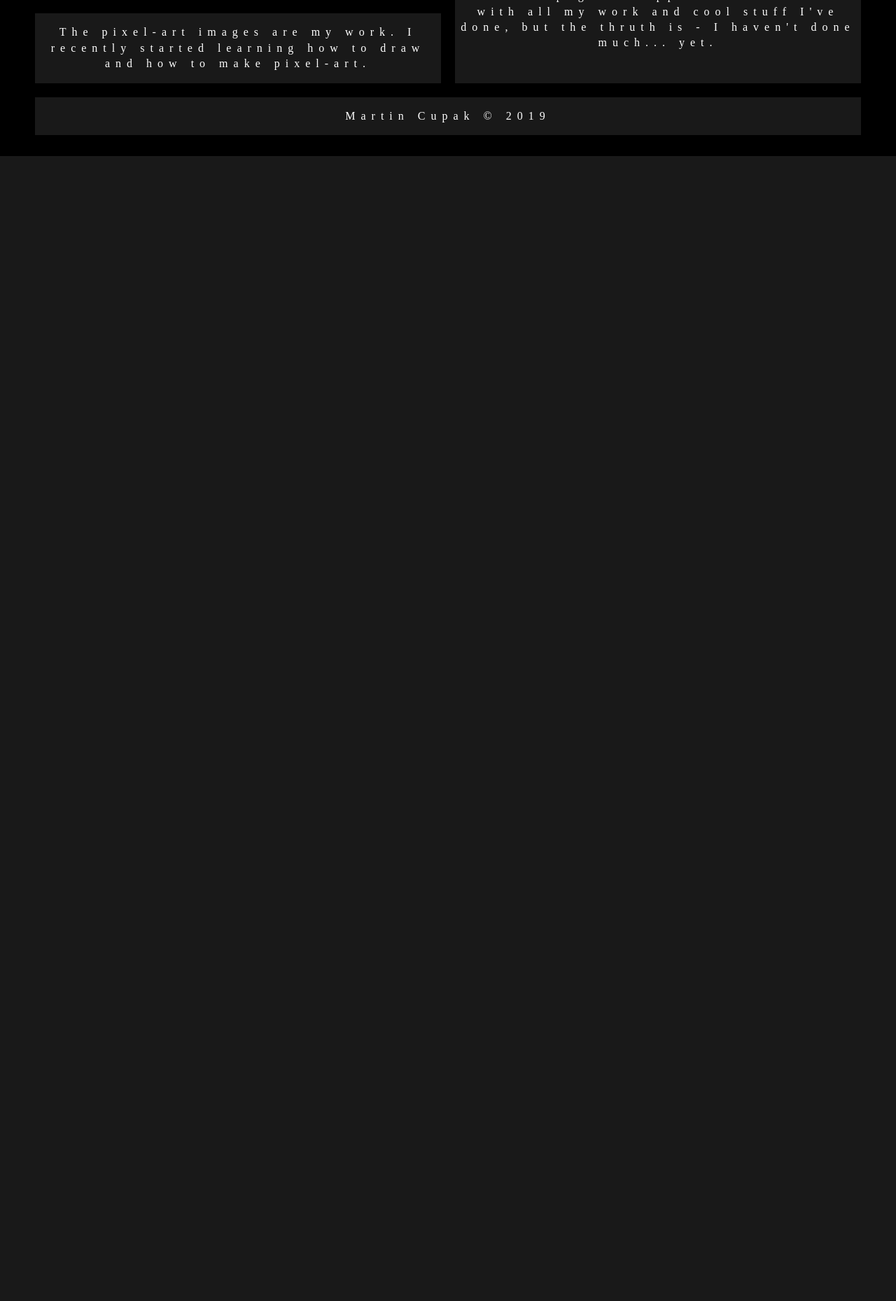
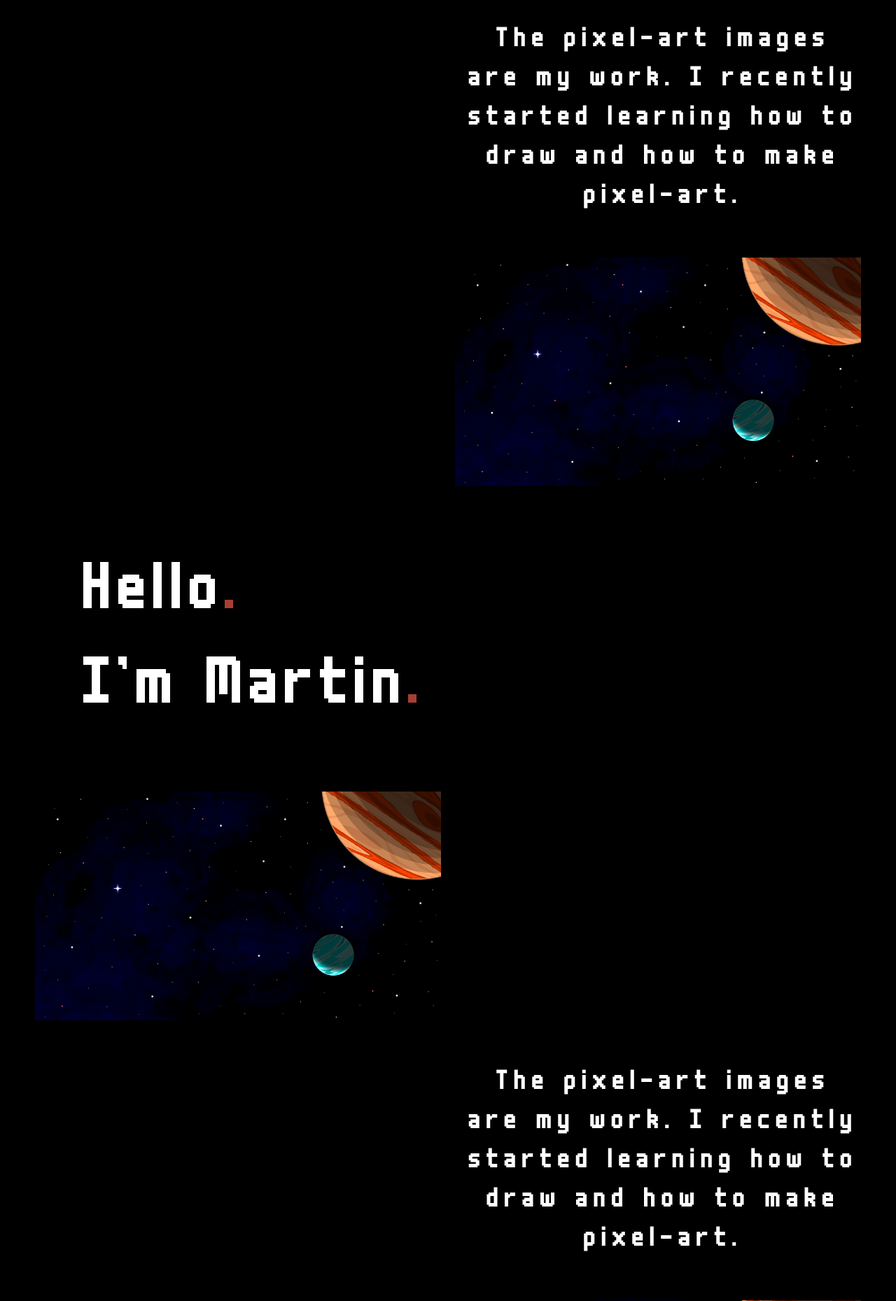
Before and after one commit to Cupesh/Web-projects, a PHP site: page / in a window 1280 px wide. Shown: the part 884-2743 px from the top of the page at 70% size. Before the commit the page ends 1107 px from the top, so only its background shows below. Run offline with PHP 8.4, Linux system fonts and the light colour scheme; some web fonts are replaced.

Commit message:
Add files via upload

```diff
--- a/index.html
+++ b/index.html
@@ -16,49 +16,56 @@
             <nav class="main-nav">
                 <ul>
                     <li>
-                        <a href="#">Home</a>
+                        <a href="#"><img src="assets/icon-home.png">Home</a>
                     </li>
                     <li>
-                        <a href="#">Resume</a>
+                        <a href="#"><img src="assets/icon-resume.png">Resume</a>
                     </li>
                     <li>
-                        <a href="#">Portfolio</a>
+                        <a href="#"><img src="assets/icon-portfolio.png">Portfolio</a>
                     </li>
                     <li>
-                        <a href="#">Contact Me</a>
+                        <a href="#"><img src="assets/icon-contact.png">Contact Me</a>
                     </li>
                 </ul>
             </nav>
             <!-- left and right main panels -->
             <div class="container-1">
-                <div class="left-panel">
                 <div class="box la">
                     <h1>Hello<span class="dot">.</span><br>I'm Martin<span class="dot">.</span></h1>
                 </div>
-                    <div class="box lb">
-                        <img src="https://source.unsplash.com/random/200x200" alt="">
+                <div></div>
+                <div class="box image">
+                    <img src="assets/space-background.png" alt="">
                 </div>
-                    <div class="box lc">
+                <div></div>
+                <div></div>
+                <div class="box text">
                     <p>The pixel-art images are my work. I recently started learning how to draw and how to
                         make pixel-art.
                     </p>
                 </div>
-                </div>
-
-                <div class="right-panel">
-                    <div class="box ra">
+                <div></div>
+                <div class="box image">
                     <img src="assets/space-background.png" alt="">
                 </div>
-                    <div class="box rb">
-                        <p>This webpage is supposed to be filled with all my work and cool stuff I've done,
-                            but the thruth is - I haven't done much... yet.
+                <div class="box la">
+                    <h1>Hello<span class="dot">.</span><br>I'm Martin<span class="dot">.</span></h1>
+                </div>
+                <div></div>
+                <div class="box image">
+                    <img src="assets/space-background.png" alt="">
+                </div>
+                <div></div>
+                <div></div>
+                <div class="box text">
+                    <p>The pixel-art images are my work. I recently started learning how to draw and how to
+                        make pixel-art.
                     </p>
                 </div>
-                    <div class="box rc">
-                        <p>This webpage is supposed to be filled with all my work and cool stuff I've done,
-                                but the thruth is - I haven't done much... yet.
-                        </p>
-                    </div>
+                <div></div>
+                <div class="box image">
+                    <img src="assets/space-background.png" alt="">
                 </div>
             </div>
             <!-- footer -->
--- a/style.css
+++ b/style.css
@@ -1,6 +1,7 @@
 @font-face {
     font-family: "pixel art";
-    src: url("./assets/m6x11.ttf")
+    src: url("./assets/m6x11.ttf");
+    font-weight: 900;
 }
 
 img {
@@ -10,6 +11,7 @@ img {
     --primary: white;
     --dark: #333333;
     --light: #999999;
+    --special: #a83e32;
 }
 
 html {
@@ -22,7 +24,7 @@ html {
 
 body {
     background: black;
-    margin: 30px 50px;
+    margin: 20px 50px;
     line-height: 1.4;
 }
 
@@ -36,53 +38,47 @@ body {
     grid-gap: 20px;
     padding: 0;
     list-style: none;
+    margin-bottom: 0px;
     grid-template-columns: repeat(4, 1fr);
 }
+
 .main-nav a {
     background: rgb(51, 51, 51, 0.5);
     display: block;
     text-decoration: none;
-    padding: 0.5rem;
+    padding-top: 0.3rem;
+    padding-bottom: 0.15rem;
     text-align: center;
-    color: var(--primary);
+    color: var(--special);
     text-transform: uppercase;
-    font-size: 1.5rem;
+    font-size: 2rem;
     box-shadow: var(--primary);
+}
+
+.main-nav img {
+    position: absolute;
+    display: block;
+    transform: translate(1rem, 0.3rem) scale(1.3);
 }
 
 .main-nav a:hover {
     background: rgb(51, 51, 51, 1);
-    color: red;
+    color: #5b6ee1;
 }
 
 .container-1 {
     display: grid;
     grid-gap: 20px;
-    grid-template-areas: 'left-panel righ-panel';
     grid-template-columns: repeat(2, 1fr);
-}
-
-.left-panel {
-    display: grid;
-    grid-gap: 20px;
-    grid-area: "left-panel";
-    grid-template-rows: repeat(auto-fit, 1fr);
-}
-
-.right-panel {
-    grid-area: "right-panel";
-    display: grid;
-    grid-gap: 20px;
-    grid-template-rows: repeat(auto-fit, 1fr);
+    grid-auto-rows: minmax(1fr, auto);
 }
 
 .box {
-    background: rgb(51, 51, 51, 0.5);
     text-align: center;
     padding: 1.5rem, 2rem;
     display: grid;
     align-content: center;
-    justify-content: center;
+    justify-content: center
 }
 
 .la {
@@ -91,21 +87,20 @@ body {
     padding-left: 3rem;
 }
 
-.ra {
-    padding-left: 1rem;
-    padding-right: 1rem;
-}
 
-.ra:hover {
+.image:hover {
     transform: scale(1.5) translate(-5rem);
 }
 
-.rb {
-    font-size: 1.6rem;
-    text-align: left;
-    padding-left: 3rem;
+.dot {
+    color: var(--special);
 }
 
-.dot {
-    color: red;
+.text {
+    font-size: 2.5rem;
+    padding-left: 1rem;
 }
+
+footer {
+    position: relative;
+}
```
Also changed, not shown: assets/icon-contact.png (added), assets/icon-home.png (added), assets/icon-portfolio.png (added), assets/icon-resume.png (added), assets/m6x11.ttf (added), assets/space-background.png (added), assets/test.png (added). Lines whose indentation alone changed are shown as unchanged.
